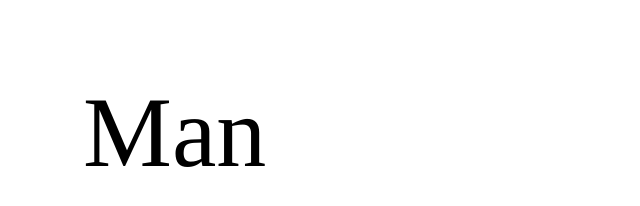
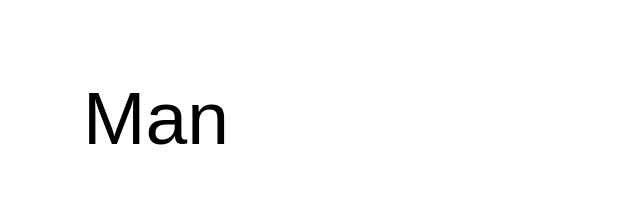
Before and after one commit to hunilune/yisgreaterthanx, a plain HTML site: page index.html in a window 1280 px wide. Shown: the whole page, without its empty margins (0-640 px from the left). Drawn offline with nearby package versions, Linux system fonts and the light colour scheme.

Commit message:
Update style.css

```diff
--- a/style.css
+++ b/style.css
@@ -3,6 +3,7 @@
   div:before {
     content: "Woman";
     color: white;
+    font: Arial;
   }
 }
 
@@ -11,13 +12,14 @@
   div:before {
     content: "Man";
     color: black;
+    font: Arial;
   }
 }
 
 /* Import fonts */
 
 body {
-  font-family: Times, serif;
-  font-size: 100px;
+  font-family: Arial;
+  font-size: 75px;
   overflow-y: hidden;
 }
```
